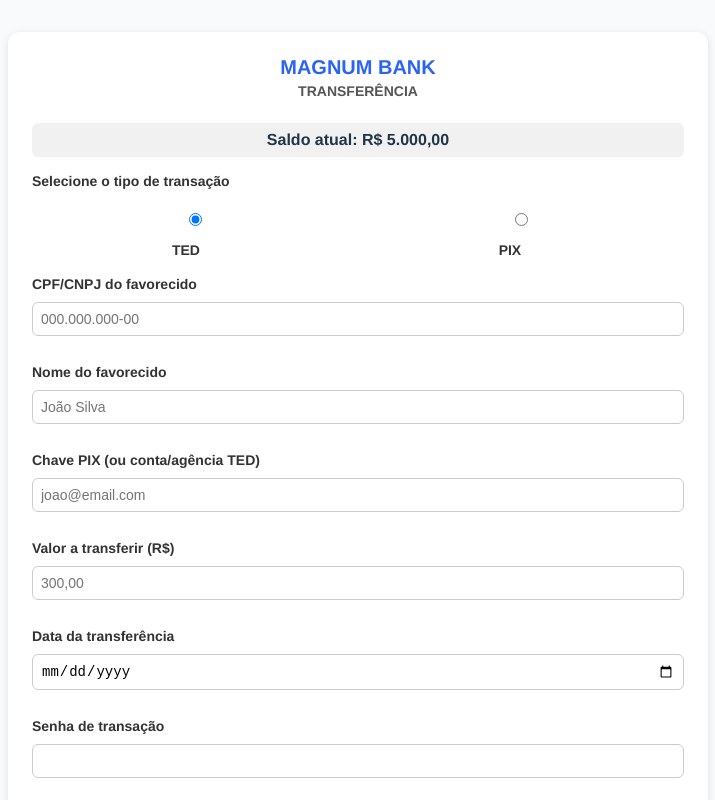
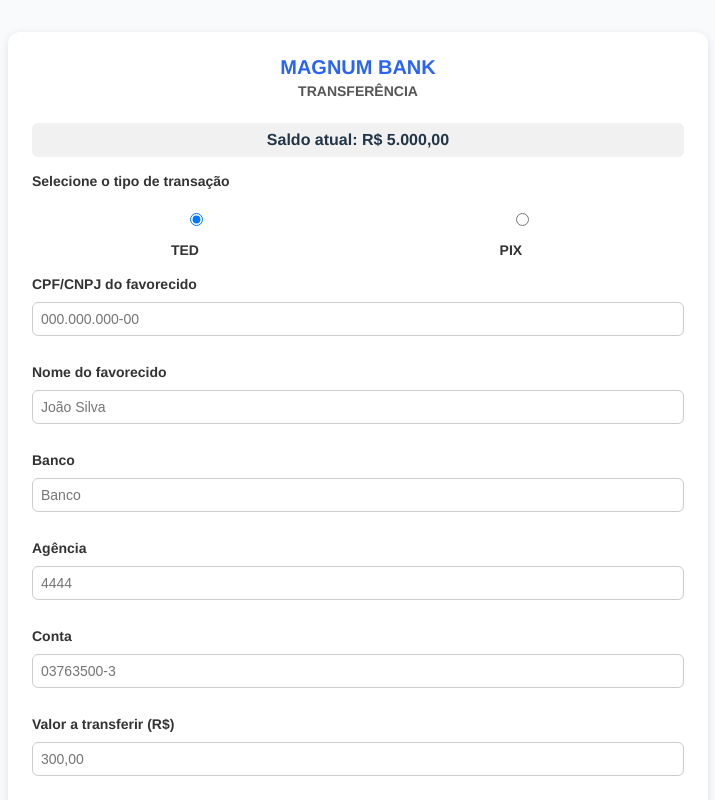
Before and after one commit to Gstv/reactjs-magnum-bank-case, a React (Vite) app: page /transaction in a window 1280 px wide. Shown: the top 800 px of the page, without its empty margins (282-997 px from the left). Built offline with nearby package versions, Linux system fonts and the light colour scheme; no server answers.

Commit message:
feat: campos com react hook form e navegação entre telas

```diff
--- a/package.json
+++ b/package.json
@@ -14,6 +14,7 @@
     "axios": "^1.8.4",
     "react": "^19.0.0",
     "react-dom": "^19.0.0",
+    "react-hook-form": "^7.55.0",
     "react-router": "^7.5.0"
   },
   "devDependencies": {
--- a/server.json
+++ b/server.json
@@ -83,6 +83,20 @@
       "price": 800,
       "created_at": "2025-01-29T19:24:44.505Z",
       "user_id": 1
+    },
+    {
+      "id": "a9b4",
+      "transaction_type": "TED",
+      "document": "1",
+      "name": "1",
+      "bank": "1",
+      "agency": "1",
+      "account": "1",
+      "price": 1,
+      "created_at": "2025-04-08",
+      "password": "1",
+      "type": "income",
+      "user_id": 1
     }
   ]
 }
--- a/src/pages/home/index.tsx
+++ b/src/pages/home/index.tsx
@@ -1,7 +1,8 @@
 import { useState, useEffect } from "react";
+import { useNavigate } from "react-router";
 
 import { api } from "../../services/api";
-import { dateFormatter, priceFormatter } from "../utils/formatter";
+import { dateFormatter, priceFormatter } from "../../utils/formatter";
 
 import styles from "./style.module.css";
 
@@ -29,6 +30,7 @@
 }
 
 function Home() {
+  const navigate = useNavigate();
   const [transactions, setTransactions] = useState<Transaction[]>([]);
   const [user, setUser] = useState<User>({
     id: 1,
@@ -53,6 +55,10 @@
       });
   }, [user]);
 
+  function handleNavigateToTransactionPage() {
+    navigate('/transaction');
+  }
+
   return (
     <div className={styles.container}>
       <header className={styles.header}>MAGNUM BANK</header>
@@ -63,8 +69,8 @@
       </section>
 
       <section className={styles.actions}>
-        <button>Transferir</button>
-        <button>Pagar</button>
+        <button onClick={handleNavigateToTransactionPage}>Transferir</button>
+        <button onClick={handleNavigateToTransactionPage}>Pagar</button>
       </section>
 
       <section className={styles.transactions}>
--- a/src/pages/transaction/index.tsx
+++ b/src/pages/transaction/index.tsx
@@ -1,19 +1,57 @@
-import { useEffect } from "react";
+import { useForm } from "react-hook-form";
+import { useNavigate } from "react-router";
 
 import { api } from "../../services/api";
 
 import styles from "./style.module.css";
 
+interface BaseProps {
+  created_at: Date;
+  document: string;
+  id: string;
+  name: string;
+  password: string;
+  price: number;
+  user_id: number;
+  type: string;
+}
+
+interface PixProps extends BaseProps {
+  transaction_type: "PIX";
+  pix_key: string;
+}
+
+interface TedProps extends BaseProps {
+  transaction_type: "TED";
+  account: string;
+  agency: string;
+  bank: string;
+}
+
+type DataProps = PixProps | TedProps;
+
 function Transaction() {
-  const newTransaction = {
-    transaction_type: "TED",
-    type: "income",
-    price: 800,
-    created_at: "2025-01-29T19:24:44.505Z",
-    user_id: 1,
-  };
+  const {
+    watch,
+    register,
+    handleSubmit,
+    formState: { isSubmitting },
+    reset,
+  } = useForm<DataProps>({
+    defaultValues: {
+      transaction_type: "TED",
+    },
+  });
+  const isPixType = watch("transaction_type");
+  const navigate = useNavigate();
 
-  useEffect(() => {
+  function handleCreateTransactions(data: DataProps) {
+    const newTransaction = {
+      ...data,
+      type: "income",
+      user_id: 1,
+    };
+
     api
       .post(`transactions`, newTransaction)
       .then(({ data }) => {
@@ -22,10 +60,16 @@
       .catch((error) => {
         console.error("Erro ao buscar dados:", error);
       });
-  }, []);
+
+    reset();
+    navigate("/");
+  }
 
   return (
-    <div className={styles.container}>
+    <form
+      onSubmit={handleSubmit(handleCreateTransactions)}
+      className={styles.container}
+    >
       <h1>MAGNUM BANK</h1>
       <h2>TRANSFERÊNCIA</h2>
 
@@ -34,34 +78,87 @@
       <label>Selecione o tipo de transação</label>
       <div className={styles.radioGroup}>
         <label>
-          <input type="radio" name="tipo" checked />
+          <input type="radio" {...register("transaction_type")} value="TED" />{" "}
           TED
         </label>
         <label>
-          <input type="radio" name="tipo" /> PIX
+          <input type="radio" {...register("transaction_type")} value="PIX" />{" "}
+          PIX
         </label>
       </div>
 
       <label>CPF/CNPJ do favorecido</label>
-      <input type="text" placeholder="000.000.000-00" />
+      <input
+        type="number"
+        placeholder="000.000.000-00"
+        required
+        {...register("document")}
+      />
 
       <label>Nome do favorecido</label>
-      <input type="text" placeholder="João Silva" />
+      <input
+        type="text"
+        placeholder="João Silva"
+        required
+        {...register("name")}
+      />
 
-      <label>Chave PIX (ou conta/agência TED)</label>
-      <input type="text" placeholder="joao@email.com" />
+      {isPixType === "PIX" ? (
+        <>
+          <label>Chave PIX</label>
+          <input
+            type="text"
+            placeholder="joao@email.com"
+            required
+            {...register("pix_key")}
+          />
+        </>
+      ) : (
+        <>
+          <label>Banco</label>
+          <input
+            type="text"
+            placeholder="Banco"
+            required
+            {...register("bank")}
+          />
+
+          <label>Agência</label>
+          <input
+            type="number"
+            placeholder="4444"
+            required
+            {...register("agency")}
+          />
+
+          <label>Conta</label>
+          <input
+            type="number"
+            placeholder="03763500-3"
+            required
+            {...register("account")}
+          />
+        </>
+      )}
 
       <label>Valor a transferir (R$)</label>
-      <input type="text" placeholder="300,00" />
+      <input
+        type="number"
+        placeholder="300,00"
+        required
+        {...register("price", { valueAsNumber: true })}
+      />
 
       <label>Data da transferência</label>
-      <input type="date" />
+      <input type="date" {...register("created_at")} />
 
       <label>Senha de transação</label>
-      <input type="password" />
+      <input type="password" required {...register("password")} />
 
-      <button>Confirmar Transferência</button>
-    </div>
+      <button type="submit" disabled={isSubmitting}>
+        Confirmar Transferência
+      </button>
+    </form>
   );
 }
 
```
Also changed, not shown: src/utils/formatter.ts (renamed from src/pages/utils/formatter.ts), 1 other file (tests, documents, lock files or other folders).
